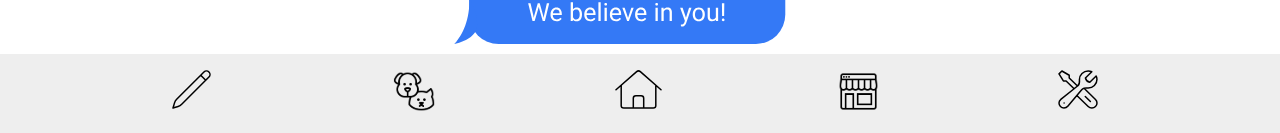
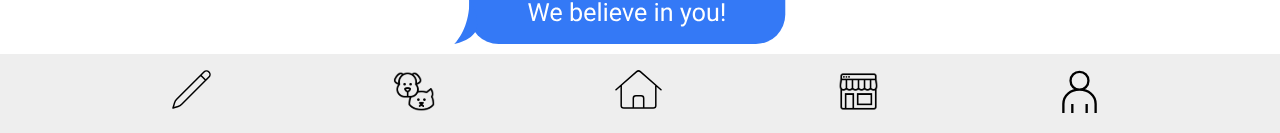
Before and after one commit to mpadil18/NeuroPets, a React (Create React App) app in the folder frontend/: page /home in a window 1280 px wide. Shown: the part 722-855 px from the top of the page. Built offline with nearby package versions, Linux system fonts and the light colour scheme.

Commit message:
changed icon

```diff
--- a/frontend/src/Home/Home.css
+++ b/frontend/src/Home/Home.css
@@ -144,7 +144,7 @@
     background: url("../assets/navbarIcons/shop.svg") no-repeat
 }
 .settingsIcon {
-    background: url("../assets/navbarIcons/settings.svg") no-repeat
+    background: url("../assets/navbarIcons/user.svg") no-repeat
 }
 
 .SignOutPopup1 {
```
Also changed, not shown: frontend/src/assets/navbarIcons/user.svg (added).
